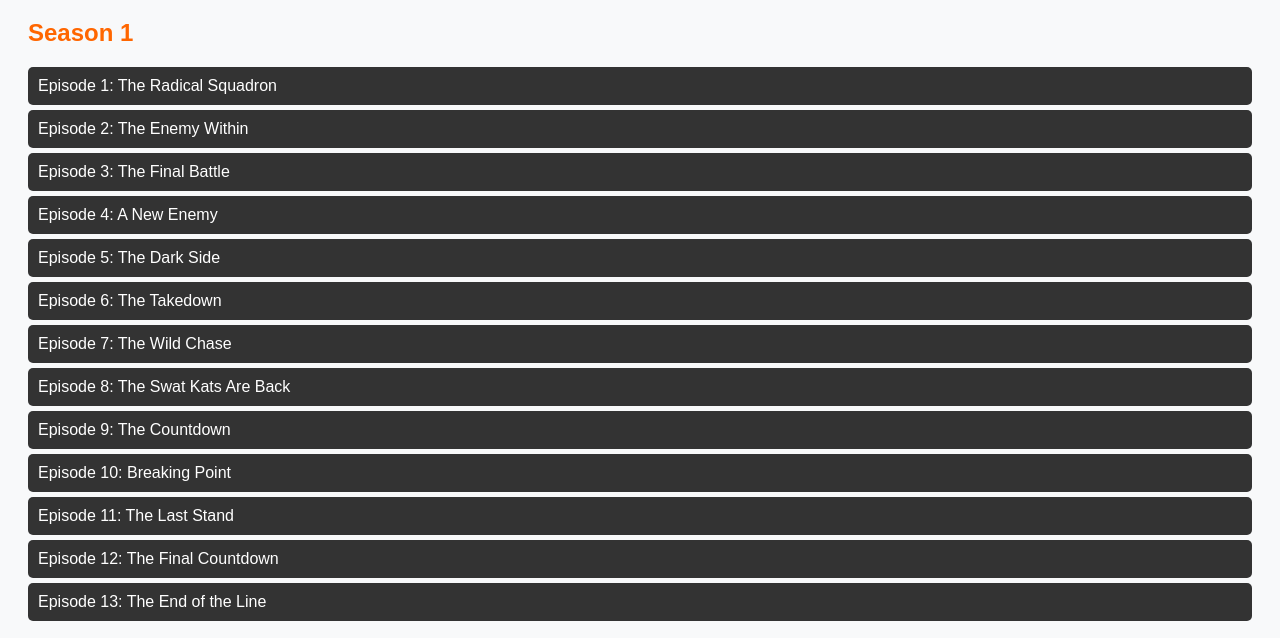
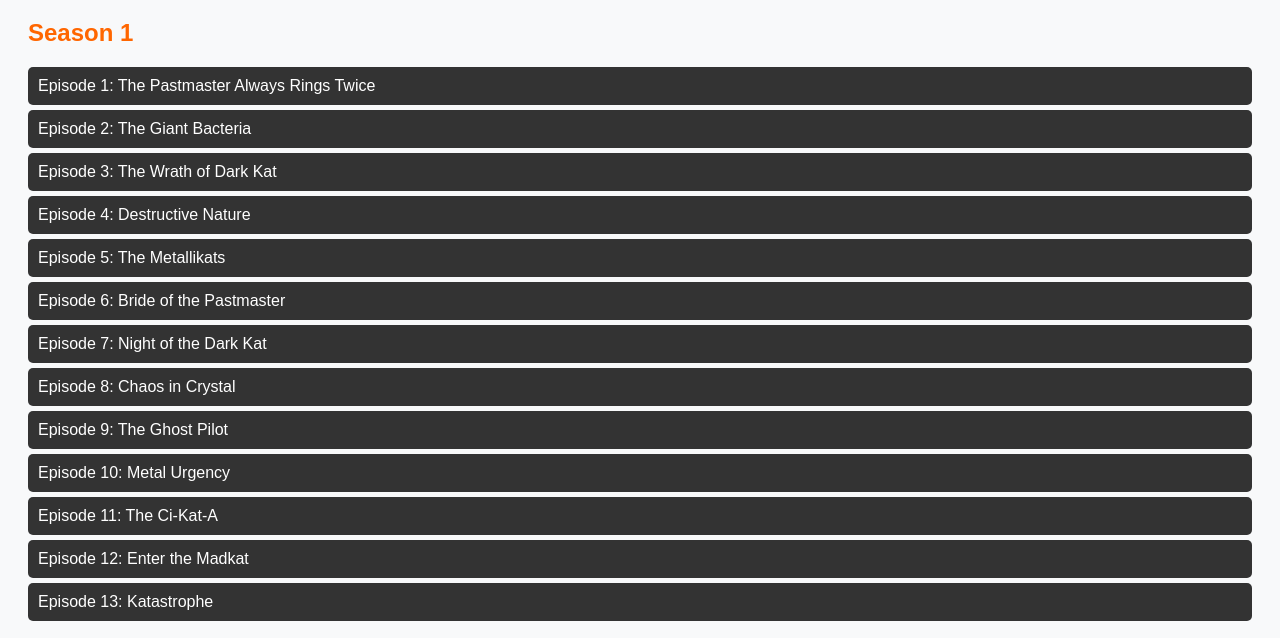
Before and after one commit to ultron3000/tv, a plain HTML site: page swatkats.html in a window 1280 px wide. Shown: the part 129-767 px from the top of the page. Drawn offline with Linux system fonts and the light colour scheme.

Commit message:
Update swatkats.html

```diff
--- a/swatkats.html
+++ b/swatkats.html
@@ -65,19 +65,19 @@
     <!-- Season 1 -->
     <div class="season">
         <h2>Season 1</h2>
-        <div class="episode" onclick="window.location.href='video.html?season=1&episode=1'">Episode 1: The Radical Squadron</div>
-        <div class="episode" onclick="window.location.href='video.html?season=1&episode=2'">Episode 2: The Enemy Within</div>
-        <div class="episode" onclick="window.location.href='video.html?season=1&episode=3'">Episode 3: The Final Battle</div>
-        <div class="episode" onclick="window.location.href='video.html?season=1&episode=4'">Episode 4: A New Enemy</div>
-        <div class="episode" onclick="window.location.href='video.html?season=1&episode=5'">Episode 5: The Dark Side</div>
-        <div class="episode" onclick="window.location.href='video.html?season=1&episode=6'">Episode 6: The Takedown</div>
-        <div class="episode" onclick="window.location.href='video.html?season=1&episode=7'">Episode 7: The Wild Chase</div>
-        <div class="episode" onclick="window.location.href='video.html?season=1&episode=8'">Episode 8: The Swat Kats Are Back</div>
-        <div class="episode" onclick="window.location.href='video.html?season=1&episode=9'">Episode 9: The Countdown</div>
-        <div class="episode" onclick="window.location.href='video.html?season=1&episode=10'">Episode 10: Breaking Point</div>
-        <div class="episode" onclick="window.location.href='video.html?season=1&episode=11'">Episode 11: The Last Stand</div>
-        <div class="episode" onclick="window.location.href='video.html?season=1&episode=12'">Episode 12: The Final Countdown</div>
-        <div class="episode" onclick="window.location.href='video.html?season=1&episode=13'">Episode 13: The End of the Line</div>
+        <div class="episode" onclick="window.location.href='video.html?season=1&episode=1'">Episode 1: The Pastmaster Always Rings Twice</div>
+        <div class="episode" onclick="window.location.href='video.html?season=1&episode=2'">Episode 2: The Giant Bacteria</div>
+        <div class="episode" onclick="window.location.href='video.html?season=1&episode=3'">Episode 3: The Wrath of Dark Kat</div>
+        <div class="episode" onclick="window.location.href='video.html?season=1&episode=4'">Episode 4: Destructive Nature</div>
+        <div class="episode" onclick="window.location.href='video.html?season=1&episode=5'">Episode 5: The Metallikats</div>
+        <div class="episode" onclick="window.location.href='video.html?season=1&episode=6'">Episode 6: Bride of the Pastmaster</div>
+        <div class="episode" onclick="window.location.href='video.html?season=1&episode=7'">Episode 7: Night of the Dark Kat</div>
+        <div class="episode" onclick="window.location.href='video.html?season=1&episode=8'">Episode 8: Chaos in Crystal</div>
+        <div class="episode" onclick="window.location.href='video.html?season=1&episode=9'">Episode 9: The Ghost Pilot</div>
+        <div class="episode" onclick="window.location.href='video.html?season=1&episode=10'">Episode 10: Metal Urgency</div>
+        <div class="episode" onclick="window.location.href='video.html?season=1&episode=11'">Episode 11: The Ci-Kat-A</div>
+        <div class="episode" onclick="window.location.href='video.html?season=1&episode=12'">Episode 12: Enter the Madkat</div>
+        <div class="episode" onclick="window.location.href='video.html?season=1&episode=13'">Episode 13: Katastrophe</div>
     </div>
 
     <!-- Season 2 -->
```
